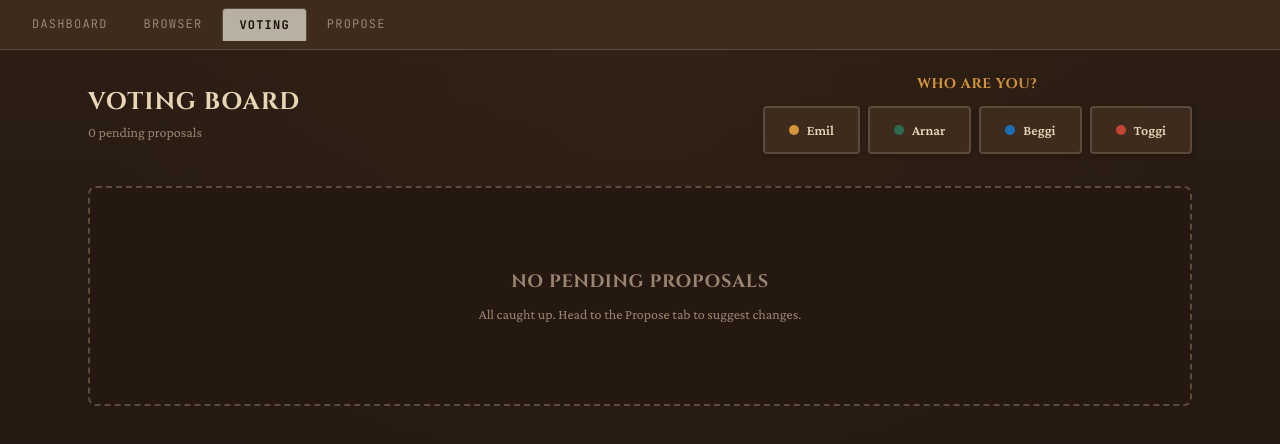
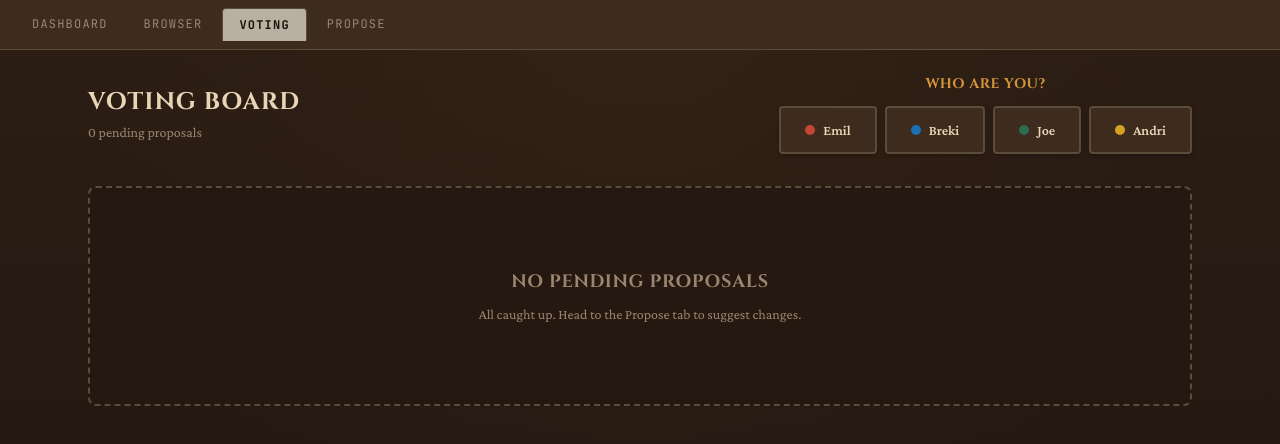
Before and after one commit to Interkz/archidekt-swiper, a React (Vite) app: page /cube/1/voting in a window 1280 px wide. Shown: the top 444 px of the page. Built offline with nearby package versions, Linux system fonts and the light colour scheme.

Commit message:
fix: fast local tagging, correct member names, fix Scryfall proxy URLs

```diff
--- a/src/components/cube/MemberPicker.tsx
+++ b/src/components/cube/MemberPicker.tsx
@@ -1,10 +1,10 @@
 import { useCubeStore } from '../../stores/cubeStore'
 
 const MEMBERS = [
-  { name: 'Emil', color: '#d4943a' },
-  { name: 'Arnar', color: '#2d6a4f' },
-  { name: 'Beggi', color: '#1a6fb5' },
-  { name: 'Toggi', color: '#c44536' },
+  { name: 'Emil', color: '#c44536' },
+  { name: 'Breki', color: '#1a6fb5' },
+  { name: 'Joe', color: '#2d6a4f' },
+  { name: 'Andri', color: '#d4a020' },
 ]
 
 export default function MemberPicker() {
--- a/src/pages/CubeSetupPage.tsx
+++ b/src/pages/CubeSetupPage.tsx
@@ -1,11 +1,25 @@
 import { useState, useCallback } from 'react'
 import { useNavigate, Link } from 'react-router-dom'
 import { useCubeStore } from '../stores/cubeStore'
-import { parseCubeList, resolveCards, resolveOtags } from '../services/scryfallImport'
+import { parseCubeList, resolveCards } from '../services/scryfallImport'
 import type { CubeCard } from '../types/cube'
 import MemberPicker from '../components/cube/MemberPicker'
 
 type ImportPhase = 'idle' | 'resolving' | 'tagging' | 'done' | 'error'
+
+/** Derive tags from type_line — instant, no API calls */
+function deriveTagsFromType(typeLine: string): string[] {
+  const t = typeLine.toLowerCase()
+  const tags: string[] = []
+  if (t.includes('creature')) tags.push('creature')
+  if (t.includes('instant')) tags.push('instant')
+  if (t.includes('sorcery')) tags.push('sorcery')
+  if (t.includes('enchantment')) tags.push('enchantment')
+  if (t.includes('artifact')) tags.push('artifact')
+  if (t.includes('planeswalker')) tags.push('planeswalker')
+  if (t.includes('land')) tags.push('land')
+  return tags
+}
 
 export default function CubeSetupPage() {
   const navigate = useNavigate()
@@ -40,14 +54,8 @@ export default function CubeSetupPage() {
         setProgress(p => ({ ...p, resolved: done, total }))
       })
 
-      // Step 2: Resolve otag categories
+      // Step 2: Tag cards locally (instant — no API calls)
       setPhase('tagging')
-      const tagMap = await resolveOtags(
-        resolved.map(c => c.name),
-        (category) => {
-          setProgress(p => ({ ...p, tag: category }))
-        }
-      )
 
       // Step 3: Create cube and import cards
       createCube(cubeName, 360, threshold)
@@ -62,7 +70,7 @@ export default function CubeSetupPage() {
         cmc: card.cmc,
         type_line: card.type_line,
         color_identity: card.color_identity,
-        tags: tagMap.get(card.name.toLowerCase()) || [],
+        tags: deriveTagsFromType(card.type_line),
         set_code: card.set_code,
         image_uri: card.image_uri,
         added_by: memberName,
--- a/src/services/scryfallImport.ts
+++ b/src/services/scryfallImport.ts
@@ -125,7 +125,7 @@ export async function resolveCards(
     const batch = names.slice(i, i + batchSize)
     const identifiers = batch.map((name) => ({ name }))
 
-    const response = await fetch('/api/scryfall/collection', {
+    const response = await fetch('/api/scryfall/cards/collection', {
       method: 'POST',
       headers: { 'Content-Type': 'application/json' },
       body: JSON.stringify({ identifiers }),
@@ -170,7 +170,7 @@ async function fetchAllSearchPages(query: string): Promise<ScryfallCard[]> {
 
   while (hasMore) {
     const params = new URLSearchParams({ q: query, page: String(page) })
-    const response = await fetch(`/api/scryfall/search?${params.toString()}`)
+    const response = await fetch(`/api/scryfall/cards/search?${params.toString()}`)
 
     if (!response.ok) {
       // 404 means no results for this query — not an error
--- a/src/stores/cubeStore.ts
+++ b/src/stores/cubeStore.ts
@@ -81,9 +81,9 @@ export const useCubeStore = create<CubeState>()(
 
           const defaultMembers: CubeMember[] = [
             { id: crypto.randomUUID(), cube_id: cubeId, name: 'Emil', color: '#c44536', joined_at: now },
-            { id: crypto.randomUUID(), cube_id: cubeId, name: 'Arnar', color: '#1a6fb5', joined_at: now },
-            { id: crypto.randomUUID(), cube_id: cubeId, name: 'Beggi', color: '#2d6a4f', joined_at: now },
-            { id: crypto.randomUUID(), cube_id: cubeId, name: 'Toggi', color: '#d4a020', joined_at: now },
+            { id: crypto.randomUUID(), cube_id: cubeId, name: 'Breki', color: '#1a6fb5', joined_at: now },
+            { id: crypto.randomUUID(), cube_id: cubeId, name: 'Joe', color: '#2d6a4f', joined_at: now },
+            { id: crypto.randomUUID(), cube_id: cubeId, name: 'Andri', color: '#d4a020', joined_at: now },
           ]
 
           set({
```
